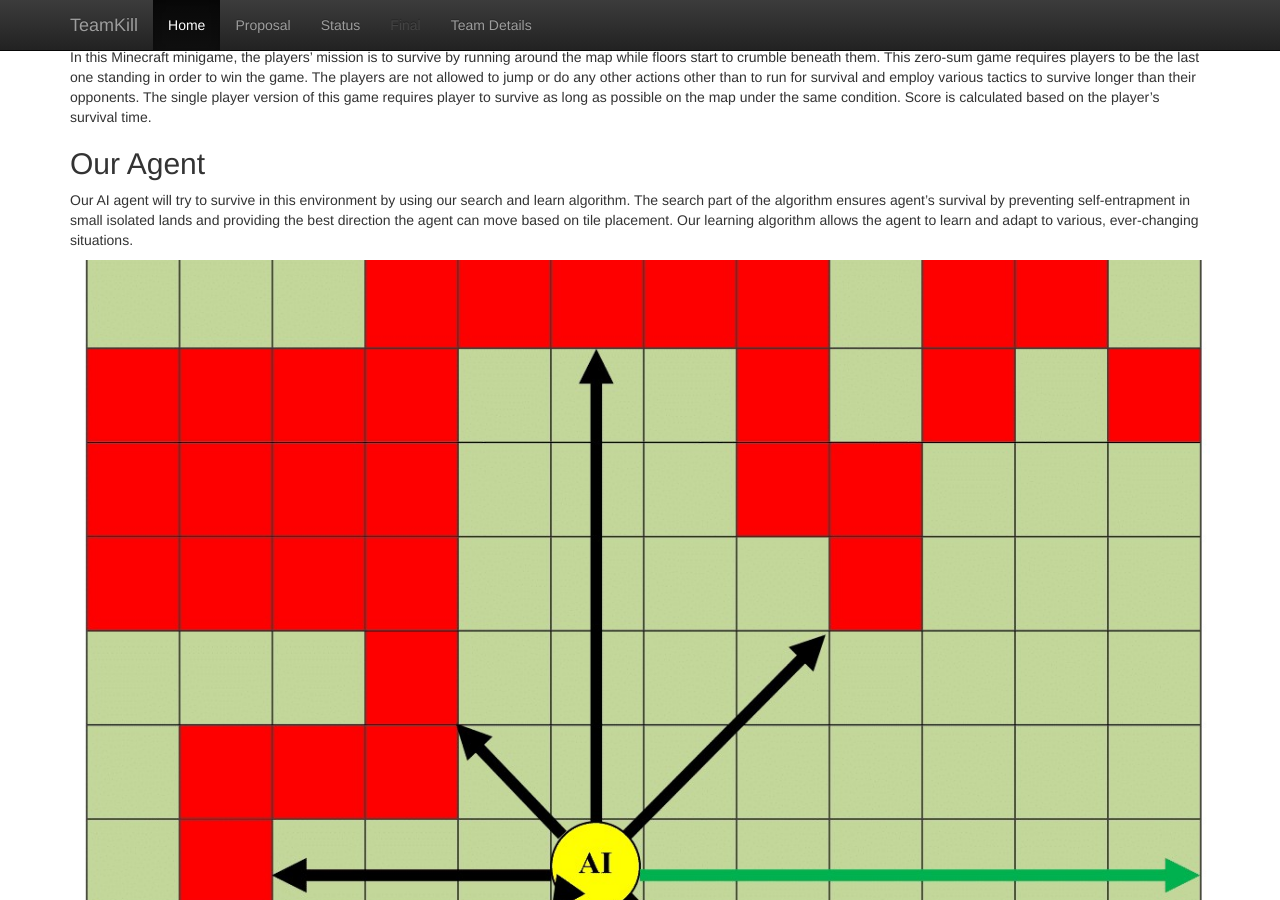
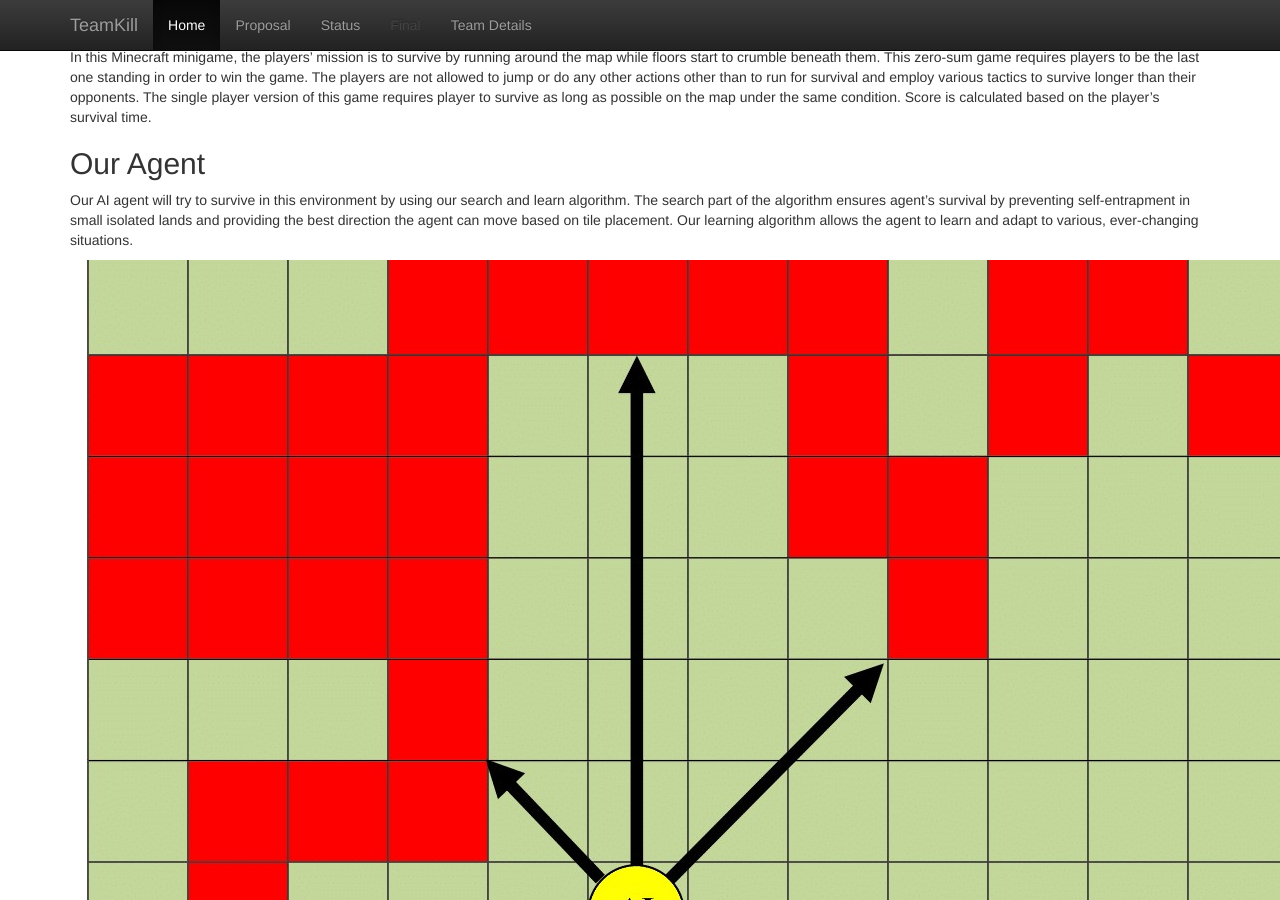
Before and after one commit to zhuohan/teamKill, a Jekyll site: the page built from docs/index.md, in a window 1280 px wide and 900 px high, scrolled down 683 px. Built offline with Jekyll 4.4.1, drawn with Linux system fonts in a browser that asks for light colours.

Commit message:
Add files via upload

```diff
--- a/docs/index.md
+++ b/docs/index.md
@@ -11,7 +11,7 @@
 ## Our Agent
 Our AI agent will try to survive in this environment by using our search and learn algorithm. The search part of the algorithm ensures agent's survival by preventing self-entrapment in small isolated lands and providing the best direction the agent can move based on tile placement. Our learning algorithm allows the agent to learn and adapt to various, ever-changing situations.
 
-![Breadth First Search](Algorithm2-1.jpg){:class="img-responsive centered" height="50%" width="50%}
+![Breadth First Search](Algorithm2-1.jpg){:class="centered" height="50%" width="50%}
 
 ## Future Applications
 Our algorithm employs search and reinforcement learning to estimate the best movement direction for our agent under a harshly competitive environment with a huge time constraint. When applied to a 3D environment, our search and learn algorithm can help agents to explore and survive in harsh, changing environments with unpredictable external agents such as debris-filled areas in the outer space and the deep ocean.
```
